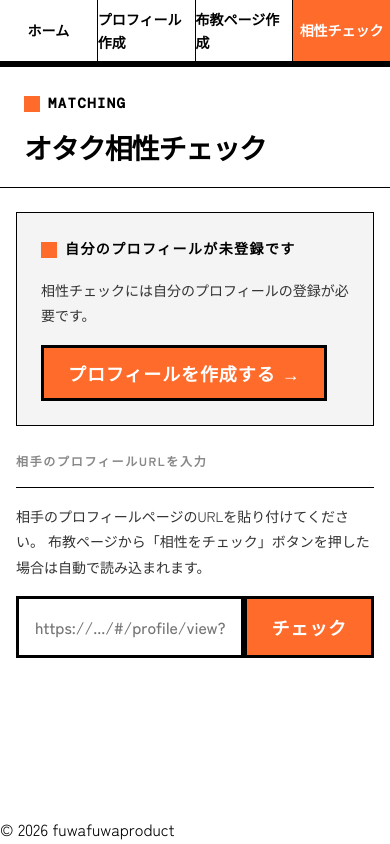
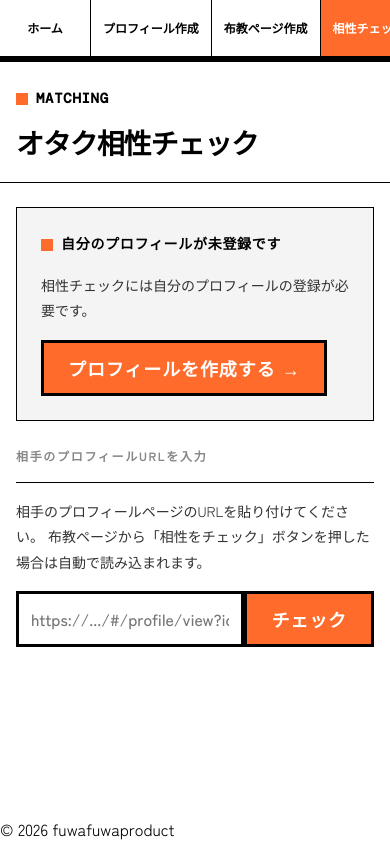
Before and after one commit to fff021021/otaprof, a React (Vite) app: page /#/match in a window 390 px wide. Built offline with nearby package versions, Linux system fonts and the light colour scheme.

Commit message:
Update index.css

```diff
--- a/src/index.css
+++ b/src/index.css
@@ -604,16 +604,292 @@
 }
 
 @media (max-width: 768px) {
-  .grid-2, .grid-3, .grid-aside {
+
+  /* =========================================
+     スマホ共通
+     ========================================= */
+
+  html {
+    overflow-x: hidden;
+  }
+
+  body {
+    overflow-x: hidden;
+  }
+
+  /* Gridの子要素が狭くなりすぎるのを防ぐ */
+  .grid-2 > *,
+  .grid-3 > *,
+  .grid-aside > * {
+    min-width: 0;
+  }
+
+  /* 長い日本語・英数字が画面からはみ出さないようにする */
+  p,
+  h1,
+  h2,
+  h3,
+  h4,
+  h5,
+  h6,
+  label,
+  span,
+  a {
+    overflow-wrap: break-word;
+  }
+
+
+  /* =========================================
+     コンテナ
+     ========================================= */
+
+  .container {
+    width: 100%;
+    padding-left: 16px;
+    padding-right: 16px;
+  }
+
+
+  /* =========================================
+     グリッド
+     ========================================= */
+
+  .grid-2,
+  .grid-3,
+  .grid-aside {
     grid-template-columns: 1fr;
   }
-  .values-axis-row {
-    grid-template-columns: 80px 1fr 30px;
-  }
-  .profile-display-name {
-    font-size: clamp(2rem, 8vw, 2.5rem);
-  }
+
+
+  /* =========================================
+     セクション
+     ========================================= */
+
   .section-label {
     font-size: 0.875rem;
+    letter-spacing: 0.05em;
+    gap: 8px;
   }
+
+  .section-label::before {
+    width: 12px;
+    height: 12px;
+    flex-shrink: 0;
+  }
+
+  .section-label-number {
+    font-size: 2.25rem;
+  }
+
+
+  /* =========================================
+     見出し
+     ========================================= */
+
+  h1 {
+    font-size: clamp(2.25rem, 10vw, 4rem);
+  }
+
+  h2 {
+    font-size: clamp(1.75rem, 8vw, 3rem);
+  }
+
+  h3 {
+    font-size: clamp(1.4rem, 6vw, 2rem);
+  }
+
+
+  /* =========================================
+     フォーム
+     ========================================= */
+
+  .form-section-title {
+    font-size: 1.2rem;
+    padding: 12px 16px;
+    margin-top: 32px;
+  }
+
+  .form-section-content {
+    padding: 16px;
+    margin-bottom: 24px;
+  }
+
+  input[type="text"],
+  input[type="url"],
+  textarea,
+  select {
+    width: 100%;
+    max-width: 100%;
+    min-width: 0;
+    font-size: 16px;
+    padding: 12px;
+  }
+
+
+  /* =========================================
+     ボタン
+     ========================================= */
+
+  .btn {
+    max-width: 100%;
+    white-space: normal;
+    overflow-wrap: break-word;
+  }
+
+  .btn-lg {
+    padding: 14px 20px;
+    font-size: 1.05rem;
+  }
+
+
+  /* =========================================
+     タグ
+     ========================================= */
+
+  .tag-list {
+    width: 100%;
+  }
+
+  .tag {
+    max-width: 100%;
+    white-space: normal;
+    overflow-wrap: break-word;
+  }
+
+
+  /* =========================================
+     ナビゲーション
+     ========================================= */
+
+  .nav-inner {
+    height: auto;
+    min-height: 56px;
+  }
+
+  .nav-links {
+    overflow-x: auto;
+    overflow-y: hidden;
+    -webkit-overflow-scrolling: touch;
+  }
+
+  .nav-links li {
+    flex: 0 0 auto;
+  }
+
+  .nav-links a {
+    min-width: 90px;
+    min-height: 56px;
+    padding: 8px 12px;
+    font-size: 0.75rem;
+    white-space: nowrap;
+  }
+
+
+  /* =========================================
+     プロフィール
+     ========================================= */
+
+  .profile-display-name {
+    max-width: 100%;
+    font-size: clamp(2rem, 9vw, 2.75rem);
+    line-height: 1.1;
+    word-break: normal;
+    overflow-wrap: anywhere;
+  }
+
+  .profile-handle {
+    max-width: 100%;
+    font-size: 0.95rem;
+    overflow-wrap: anywhere;
+  }
+
+
+  /* =========================================
+     価値観グラフ
+     ========================================= */
+
+  .values-axis-row {
+    grid-template-columns: 110px minmax(0, 1fr) 36px;
+    gap: 8px;
+  }
+
+  .values-axis-label {
+    min-width: 0;
+    font-size: 0.75rem;
+    line-height: 1.3;
+    overflow-wrap: break-word;
+  }
+
+  .values-axis-bar {
+    min-width: 0;
+  }
+
+  .values-axis-score {
+    min-width: 0;
+    font-size: 0.8rem;
+  }
+
+
+  /* =========================================
+     スコア
+     ========================================= */
+
+  .score-bar-header {
+    gap: 8px;
+  }
+
+  .score-bar-header > * {
+    min-width: 0;
+  }
+
+  .match-score-number {
+    font-size: clamp(5rem, 25vw, 8rem);
+  }
+
+
+  /* =========================================
+     カラーピッカー
+     ========================================= */
+
+  .color-picker-section {
+    max-width: 100%;
+    flex-wrap: wrap;
+  }
+
+
+  /* =========================================
+     スポイラー
+     ========================================= */
+
+  .spoiler-content {
+    padding: 16px;
+  }
+
+
+  /* =========================================
+     巨大透かし文字
+     ========================================= */
+
+  .giant-watermark {
+    font-size: clamp(3rem, 18vw, 8rem);
+    overflow: hidden;
+  }
+
+
+  /* =========================================
+     横並び要素
+     ========================================= */
+
+  .flex {
+    flex-wrap: wrap;
+  }
+
+  .gap-md {
+    gap: 10px;
+  }
+
+  .gap-lg {
+    gap: 12px;
+  }
+
 }
```
